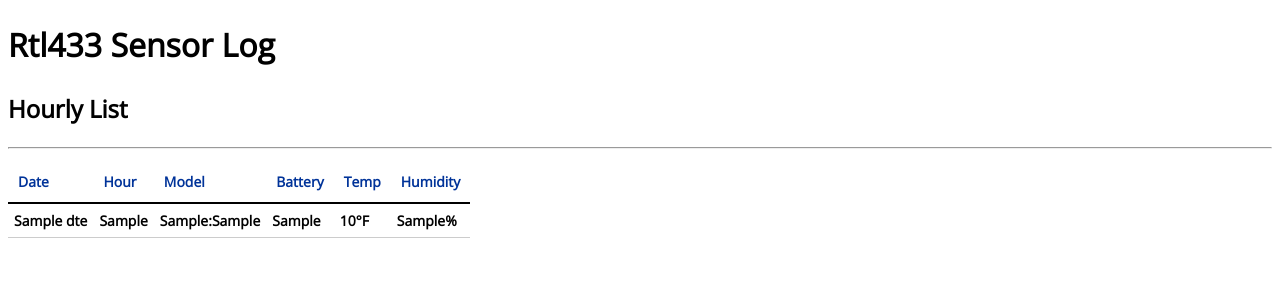
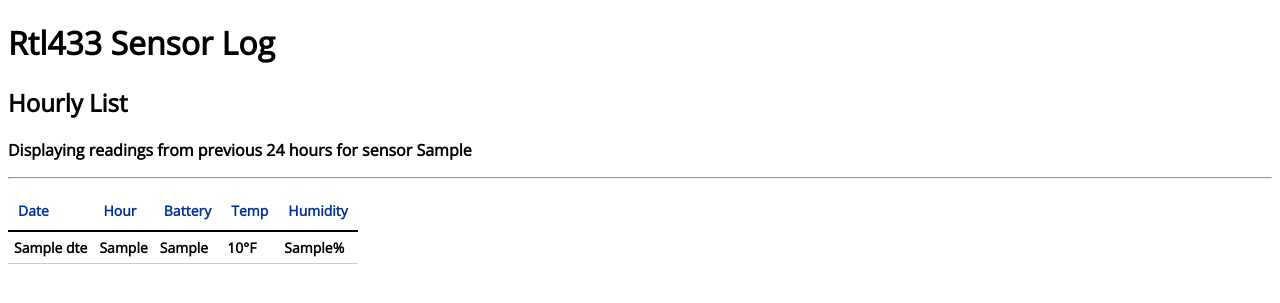
Before and after one commit to halldn/rtl433log, a Flask app: template templates/hourly.html in a window 1280 px wide. Shown: the top 303 px of the page. Run offline with Flask 2, Linux system fonts and the light colour scheme; the template is opened without the code that fills it: most values are stand-ins (such as "Sample title", 1, 10 or a date in 2020).

Commit message:
Add GET parameters to hourly.html

```diff
--- a/app.py
+++ b/app.py
@@ -7,6 +7,7 @@ app.config.from_object('config')
 # Now we can access the configuration variables via app.config["VAR_NAME"]
 
 dbfile = app.config["DBFILE"]
+
 
 @app.route("/")
 def index():
@@ -49,53 +50,59 @@ def index():
 
 	return render_template("index.html", SensorLst = sensor_list)
 
-@app.route("/hourly")
+@app.route("/hourly", methods=["GET"])
 def hourly():
 
 	# Connect to db
 	conn = sqlite3.connect(dbfile)
 	c = conn.cursor()
 
-	# Get list of sensors and today's reading summary
-	c.execute("SELECT "\
-		+"a.Dte "\
-		+",a.Hr "\
-		+",strftime('%Y-%m-%d %H:%M:%S', datetime(b.Timestamp, 'unixepoch', 'localtime')) AS DteTime "\
-		+",a.ModelNm "\
-		+",a.HouseCd "\
-		+",a.ChannelCd "\
-		+",a.MinId AS Id "\
-		+",b.BatteryCd "\
-		+",32+9.0/5*b.TempC AS TempF "\
-		+",b.HumidityPct "\
-		+"FROM ( "\
-		+"SELECT "\
-		+"strftime('%Y-%m-%d', datetime(a.Timestamp, 'unixepoch', 'localtime')) AS Dte "\
-		+",strftime('%H:00:00', datetime(a.Timestamp, 'unixepoch', 'localtime')) AS Hr "\
-		+",ModelNm "\
-		+",HouseCd "\
-		+",ChannelCd "\
-		+",MIN(Id) AS MinId "\
-		+"FROM log_sensor a "\
-		#+"WHERE strftime('%Y-%m-%d', datetime(a.Timestamp, 'unixepoch', 'localtime')) >= datetime('2017-04-08', '-24 hour') "\
-		+"GROUP BY "\
-		+"strftime('%Y-%m-%d', datetime(a.Timestamp, 'unixepoch', 'localtime')) "\
-		+",strftime('%H', datetime(a.Timestamp, 'unixepoch', 'localtime')) "\
-		+",ModelNm "\
-		+",HouseCd "\
-		+",ChannelCd "\
-		+") a "\
-		+"JOIN log_sensor b "\
-		+"ON a.MinId = b.Id "\
-		+"ORDER BY a.ModelNm, a.HouseCd, a.Dte, a.Hr")
+	sname = request.args.get('sname')
 
-	# Convert results to dict
-	results = c.fetchall()
-	hourly_list = []
-	for row in results:
-		hourly_list.append({'Dte': row[0], 'Hr':row[1], 'DteTime':row[2], 'ModelNm':row[3], 'HouseCd':row[4], 'ChannelCd':row[5], 'Id':row[6], 'BatteryCd':row[7], 'TempF':row[8], 'HumidityPct':row[9]})
+	if sname <> None:
+		c.execute("SELECT "\
+			+"a.Dte "\
+			+",a.Hr "\
+			+",strftime('%Y-%m-%d %H:%M:%S', datetime(b.Timestamp, 'unixepoch', 'localtime')) AS DteTime "\
+			+",a.ModelNm "\
+			+",a.HouseCd "\
+			+",a.ChannelCd "\
+			+",a.MinId AS Id "\
+			+",b.BatteryCd "\
+			+",32+9.0/5*b.TempC AS TempF "\
+			+",b.HumidityPct "\
+			+"FROM ( "\
+			+"SELECT "\
+			+"strftime('%Y-%m-%d', datetime(a.Timestamp, 'unixepoch', 'localtime')) AS Dte "\
+			+",strftime('%H:00:00', datetime(a.Timestamp, 'unixepoch', 'localtime')) AS Hr "\
+			+",ModelNm "\
+			+",HouseCd "\
+			+",ChannelCd "\
+			+",MIN(Id) AS MinId "\
+			+"FROM log_sensor a "\
+			+"WHERE 1 = 1 " \
+			#+"AND strftime('%Y-%m-%d', datetime(a.Timestamp, 'unixepoch', 'localtime')) >= datetime('2017-04-08', '-24 hour') "\
+			+"AND a.ModelNm || a.HouseCd = '" + sname + "' "\
+			+"GROUP BY "\
+			+"strftime('%Y-%m-%d', datetime(a.Timestamp, 'unixepoch', 'localtime')) "\
+			+",strftime('%H', datetime(a.Timestamp, 'unixepoch', 'localtime')) "\
+			+",ModelNm "\
+			+",HouseCd "\
+			+",ChannelCd "\
+			+") a "\
+			+"JOIN log_sensor b "\
+			+"ON a.MinId = b.Id "\
+			+"ORDER BY a.ModelNm, a.HouseCd, a.Dte, a.Hr")
 
-	return render_template("hourly.html", HourlyLst = hourly_list)
+		# Convert results to dict
+		results = c.fetchall()
+		hourly_list = []
+		for row in results:
+			hourly_list.append({'Dte': row[0], 'Hr':row[1], 'DteTime':row[2], 'ModelNm':row[3], 'HouseCd':row[4], 'ChannelCd':row[5], 'Id':row[6], 'BatteryCd':row[7], 'TempF':row[8], 'HumidityPct':row[9]})
+
+		return render_template("hourly.html", HourlyLst = hourly_list, SensorNm = sname)
+	else:
+		return "Invalid querystring"
 
 @app.route("/hello")
 def hello():
--- a/static/style.css
+++ b/static/style.css
@@ -11,7 +11,11 @@ Google fonts: Open Sans
 
 body {
 	font-family: 'Open Sans', sans-serif;
-	line-height:1.5
+	/*font-size: 10px;*/
+	/*line-height:1.5*/
+}
+p {
+	font-size: 1rem;
 }
 
 /* Header and Footer
--- a/templates/hourly.html
+++ b/templates/hourly.html
@@ -1,14 +1,15 @@
 {% extends "layout.html" %}
 {% block content %}
 <h2>Hourly List<h2>
+<p>Displaying readings from previous 24 hours for sensor {{ SensorNm }}</p>
 <hr>
 {% if HourlyLst %}
+
 <table class="hor-minimalist" summary="Hourly list">
 	<thead>
 		<tr>
 			<th>Date</th>
 			<th>Hour</th>
-			<th>Model</th>
 			<th>Battery</th>
 			<th>Temp</th>
 			<th>Humidity</th>
@@ -19,7 +20,6 @@
 		<tr>
 			<td>{{ hour.Dte }}</td>
 			<td>{{ hour.Hr }}</td>
-			<td>{{ hour.ModelNm }}:{{ hour.HouseCd }}</td>
 			<td>{{ hour.BatteryCd }}</td>
 			<td>{{ hour.TempF }}&deg;F</td>
 			<td>{{ hour.HumidityPct }}%</td>
--- a/templates/index.html
+++ b/templates/index.html
@@ -19,7 +19,7 @@
 	<tbody>
 		{% for sensor in SensorLst %}
 		<tr class="odd">
-			<td colspan="8">{{ sensor.ModelNm }}:{{ sensor.HouseCd }}</td>
+			<td colspan="8">{{ sensor.ModelNm }}:{{ sensor.HouseCd }} | <a href="/hourly?sname={{ sensor.ModelNm }}{{ sensor.HouseCd }}">24 Hr</a></td>
 		</tr>
 		<tr>
 			<td>{{ sensor.LstTempF }}&deg;F</td>
```
